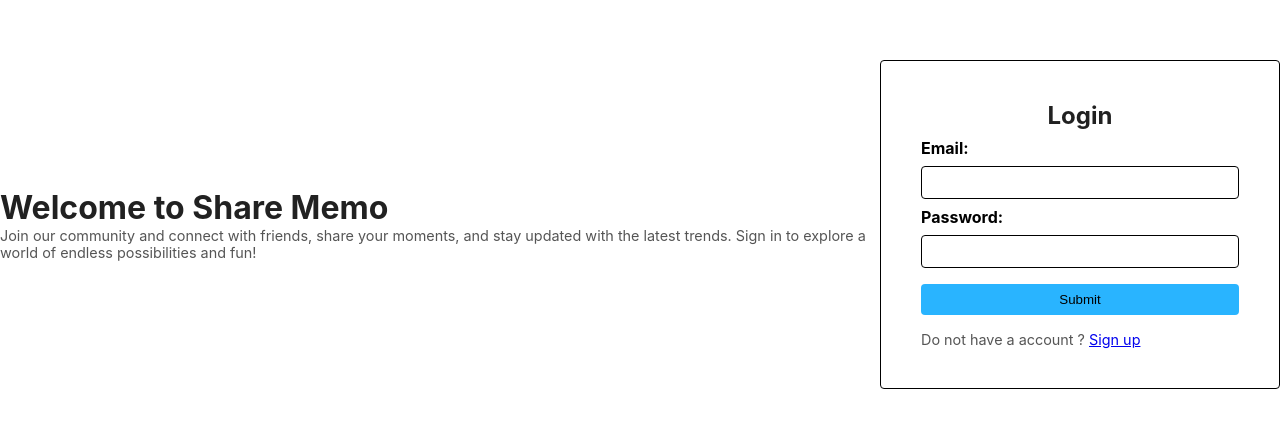
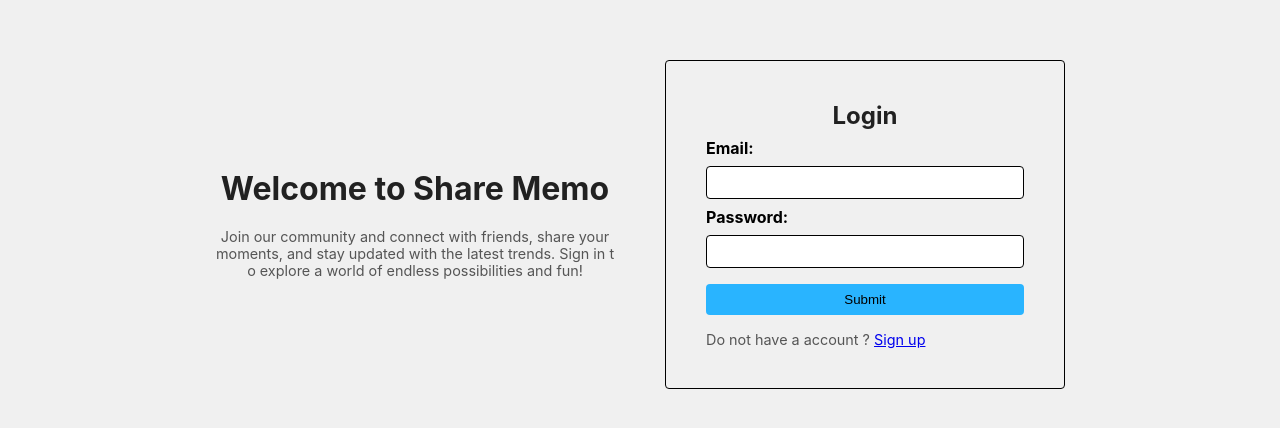
Before and after one commit to AmanKumar245/Social_media_client, a React (Create React App) app: page /#/login in a window 1280 px wide. Shown: the part 176-604 px from the top of the page. Built offline with nearby package versions, Linux system fonts and the light colour scheme.

Commit message:
Update Login.scss

```diff
--- a/src/pages/login/Login.scss
+++ b/src/pages/login/Login.scss
@@ -3,6 +3,34 @@
     display: flex;
     justify-content: center;
     align-items: center;
+    background-color: #f0f0f0;
+    height: 100vh;
+    flex-wrap: nowrap;
+    flex-direction: row;
+
+      .login-form__header{
+        display: flex;
+        height: 340px;
+       max-width: 400px;
+       justify-content: center;
+       align-items: center;
+       text-align: center;
+       margin-right: 50px;
+       flex-direction: column;
+    }
+    .login-form__header__title{
+        padding-bottom: 20px;
+    }
+
+    .login-form__header__text{
+        display: inline;
+        align-items: center;
+
+        display: flex;
+        word-break: break-all;
+
+
+    }
 
     .heading {
         text-align: center;
```
